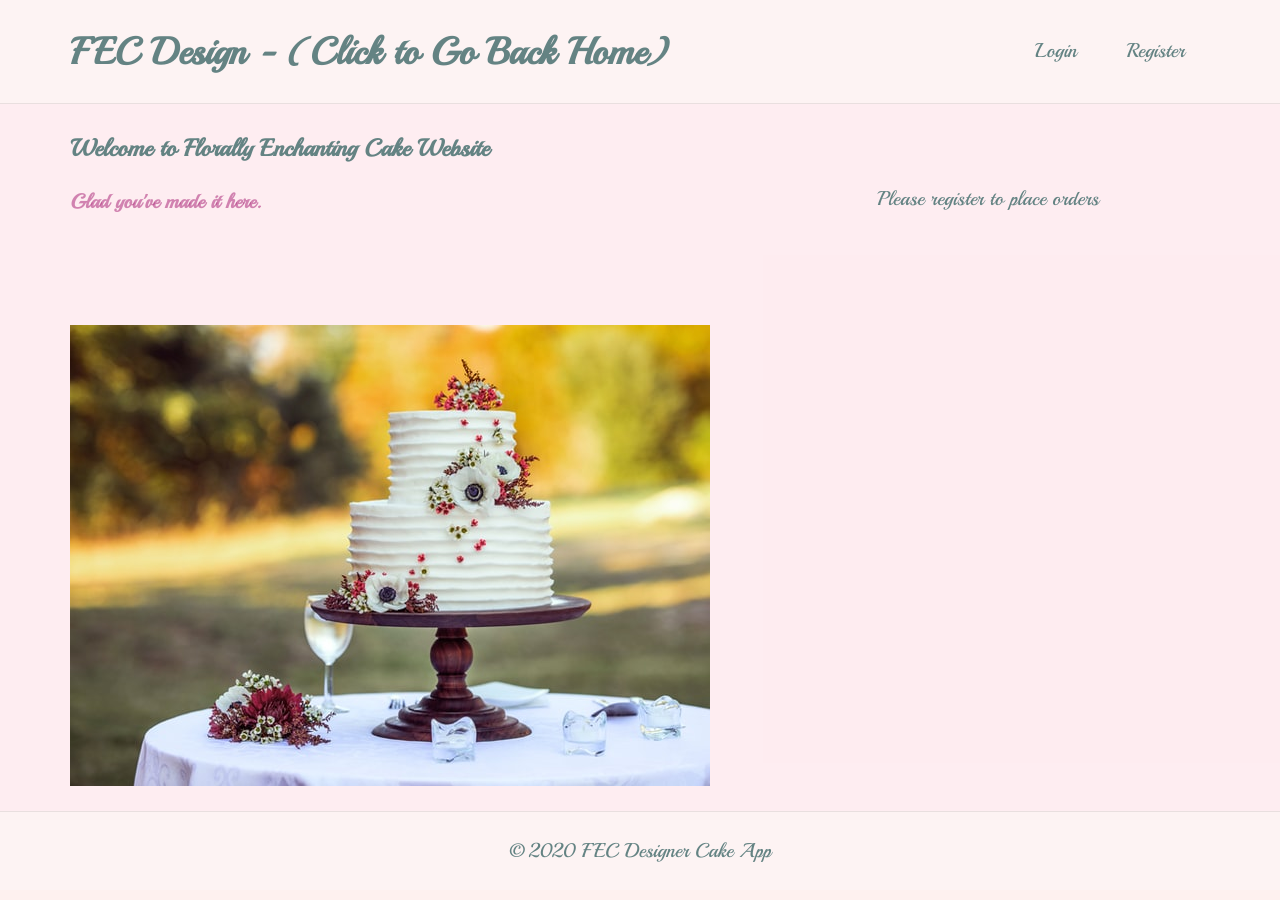
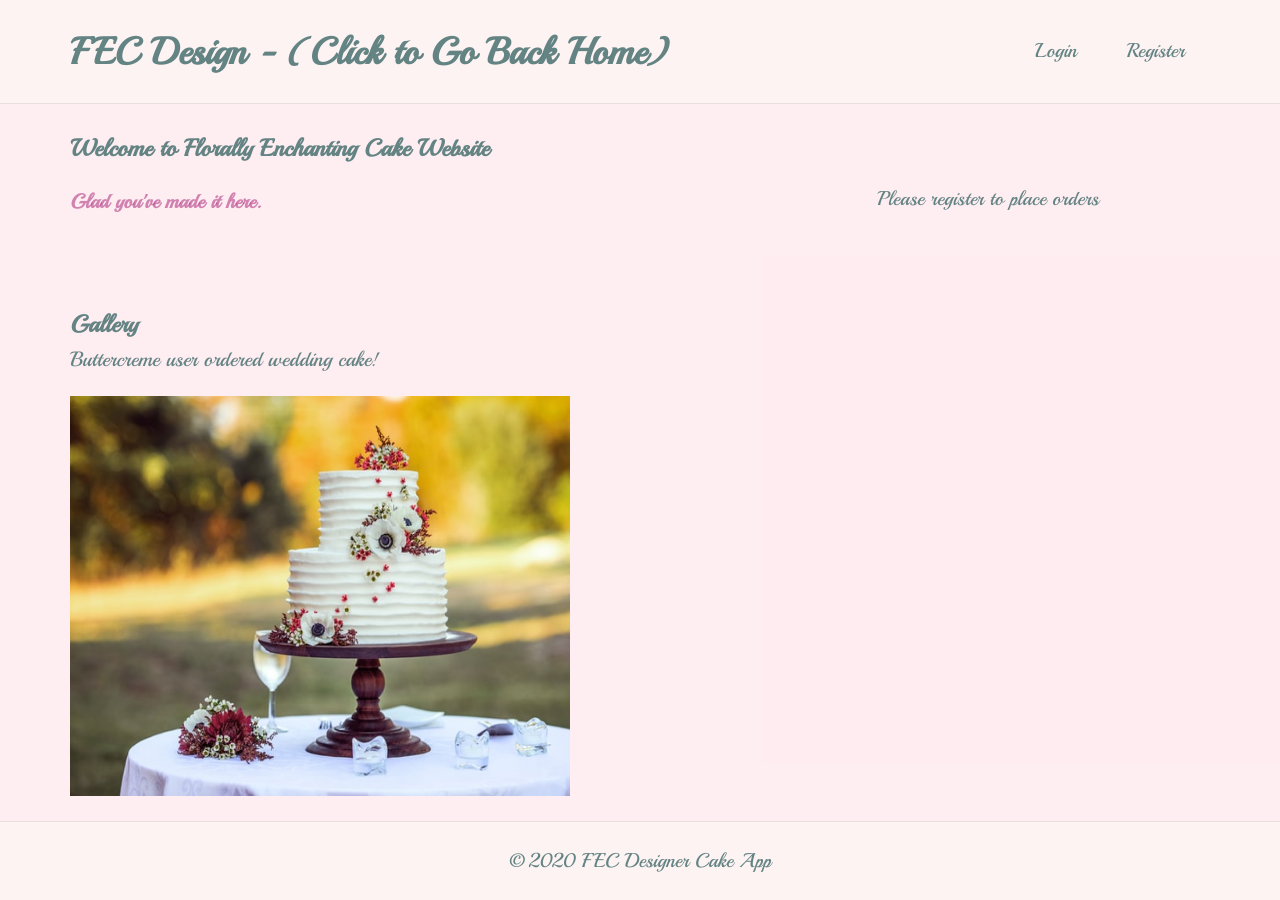
Before and after one commit to MercuryKTgithub/KU_BC_Group-Project_Name-XYZ, a React (Create React App) app in the folder client/: page /singlephoto in a window 1280 px wide. Built offline with nearby package versions, Linux system fonts and the light colour scheme; no server answers; the HTML template or start-up script is replaced by a standard one; a web font is replaced by a local one.

Commit message:
edits to single photo render

```diff
--- a/client/src/components/SinglePhoto/index.js
+++ b/client/src/components/SinglePhoto/index.js
@@ -38,11 +38,13 @@ const Home = () => {
         <br></br>
         <br></br>
         <div className={`col-12 col-lg-9 mb-3 ${loggedIn && 'col-lg-9'}`}>
-          <h4> </h4>
-          <p></p>
+          <h4>Gallery </h4>
+          <p>Buttercreme user ordered wedding cake!</p>
           <img
             src={photo}
-            alt="example"
+            width={500}
+            height={400}
+            alt="User ordered wedding cake example"
           />
 
         </div>
```
